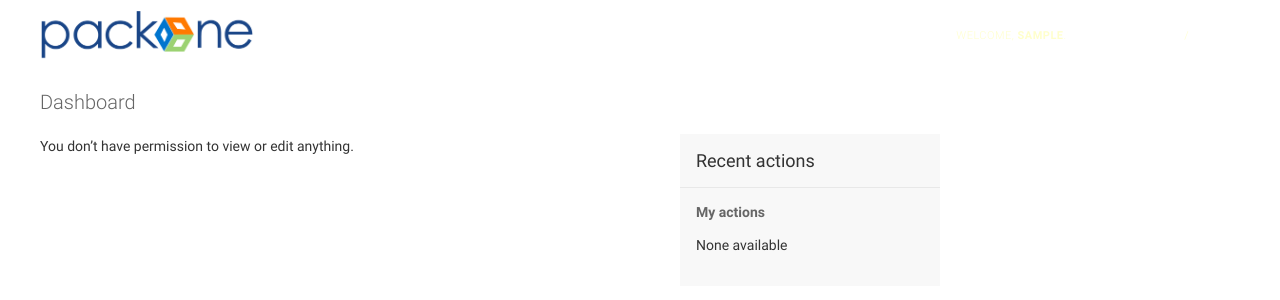
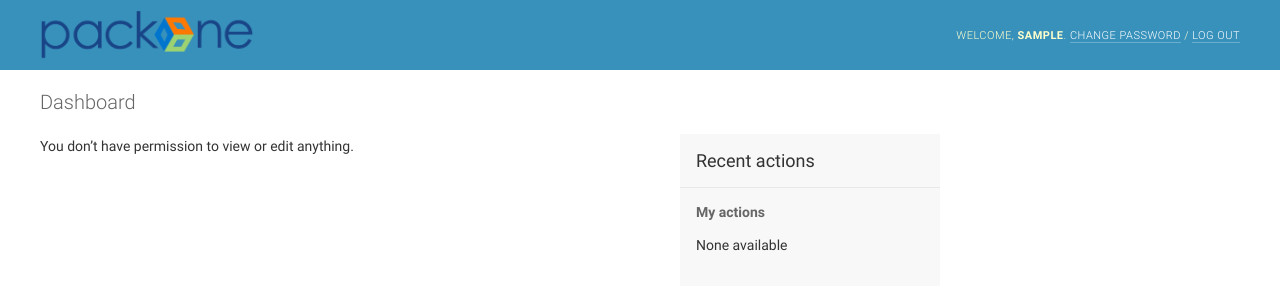
Before and after one commit to gr2ys/james-fray, a Django app: page / in a window 1280 px wide. Shown: the top 300 px of the page. Run offline with Django 3.2, Linux system fonts and the light colour scheme; the visitor is signed in with stand-in values (Sample User, id 1); data comes from the database, SQL or seed files in the repository; data that the repository does not hold is empty.

Commit message:
update header color

```diff
--- a/templates/admin/base_site.html
+++ b/templates/admin/base_site.html
@@ -11,7 +11,15 @@
             max-height: 50px;
         }
     </style>
-{% endblock %}
+    <style>
+        div.breadcrumbs, #header{
+            background-color: #3891bb;
+        }
+        #branding img{
+            max-height: 50px;
+        }
+    </style>
+    {% endblock %}
 {% block extrahead %}
     <link rel="apple-touch-icon" sizes="180x180" href="{% static '/apple-touch-icon.png' %}">
     <link rel="icon" type="image/png" sizes="32x32" href="{% static '/favicon-16x16.png' %}">
```
